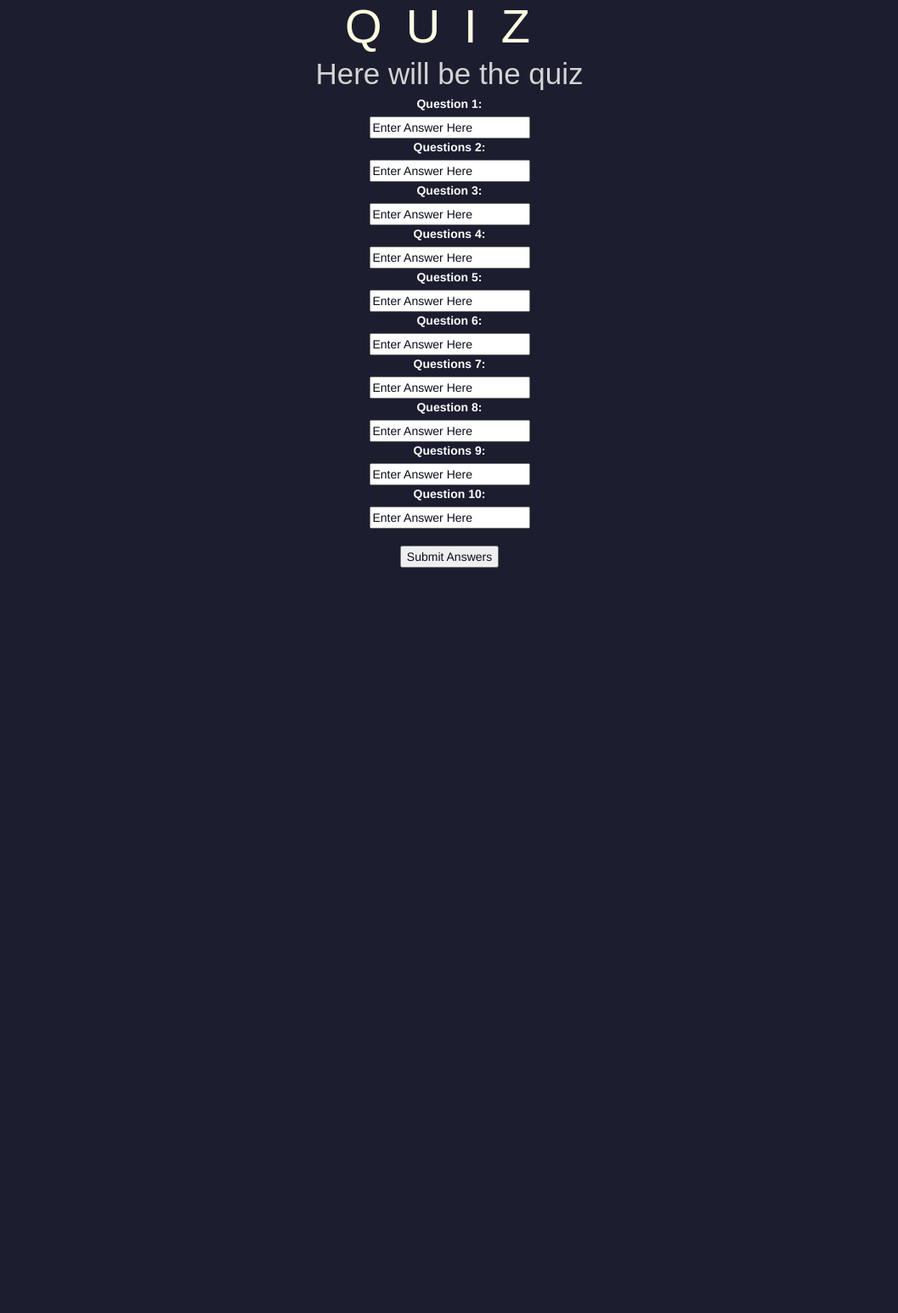
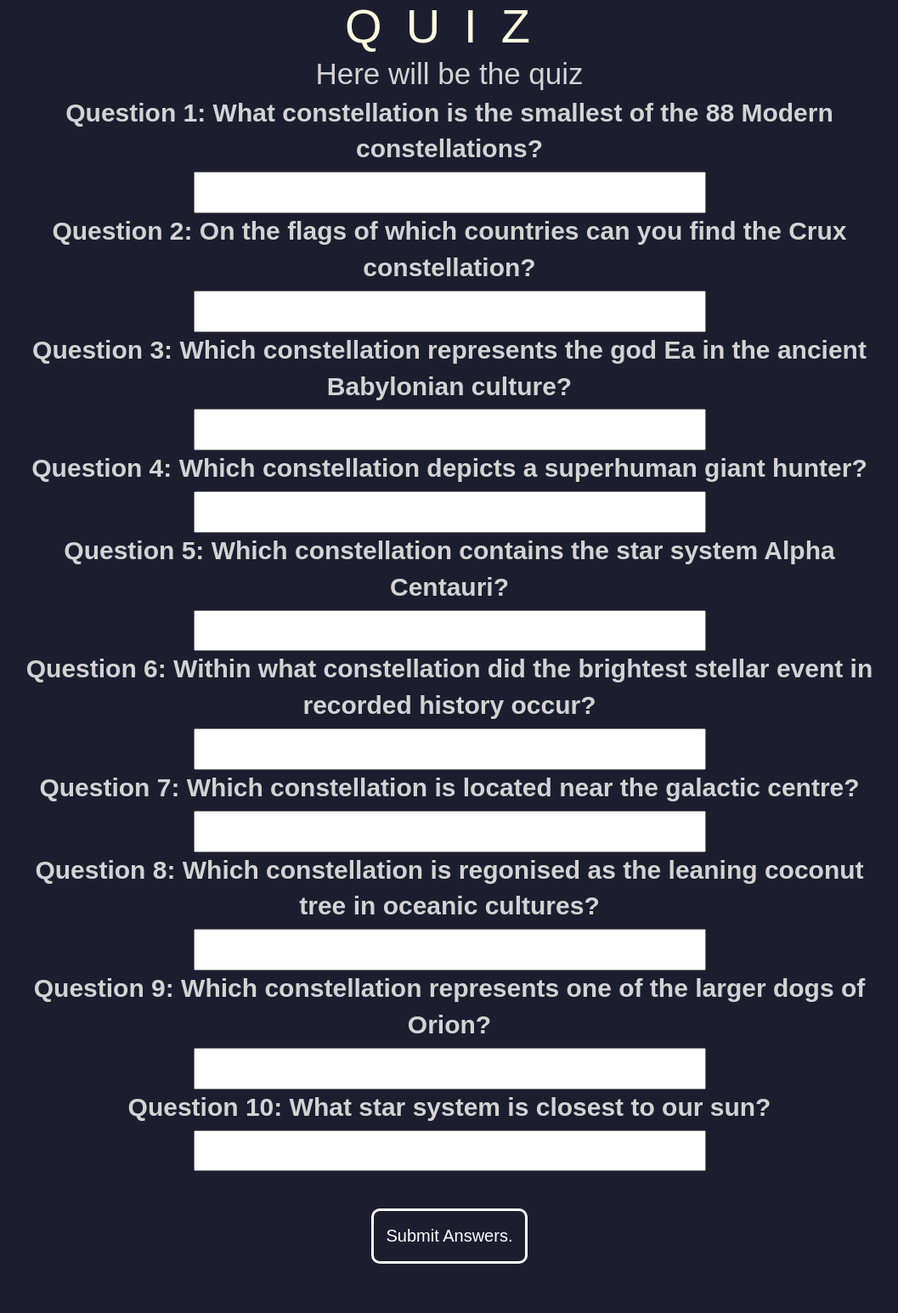
Before and after one commit to 22716248/Agile-Web-Dev-Proj-1, a Flask app: page /quiz in a window 1280 px wide. Shown: the whole page at 85% size, without its empty margins (111-1168 px from the left). Before the commit the page ends 668 px from the top, so only its background shows below. Run offline with Flask 2, Linux system fonts and the light colour scheme; a user stored in the database is signed in; tables that the repository leaves empty hold one stand-in row (values such as "Sample post"); some libraries are stand-ins or nearby versions.

Commit message:
Quiz Implemented
This implements the quiz with hardcoded questions. It uses POST and GET with Flask Forms, and basic server side validation. It updates the database, on a user-based, per attempt level.

```diff
--- a/app/forms.py
+++ b/app/forms.py
@@ -21,15 +21,15 @@ class RegistrationForm(FlaskForm):
             raise ValidationError('Please use a different username.')
 
 class QuizForm(FlaskForm):
-    question1 = StringField("Question 1: ", validators=[DataRequired()])
-    question2 = StringField("Question 2: ", validators=[DataRequired()])
-    question3 = StringField("Question 3: ", validators=[DataRequired()])
-    question4 = StringField("Question 4: ", validators=[DataRequired()])
-    question5 = StringField("Question 5: ", validators=[DataRequired()])
-    question6 = StringField("Question 6: ", validators=[DataRequired()])
-    question7 = StringField("Question 7: ", validators=[DataRequired()])
-    question8 = StringField("Question 8: ", validators=[DataRequired()])
-    question9 = StringField("Question 9: ", validators=[DataRequired()])
-    question10 = StringField("Question 10: ", validators=[DataRequired()])
+    question1 = StringField("Question 1: What constellation is the smallest of the 88 Modern constellations?", validators=[DataRequired()])
+    question2 = StringField("Question 2: On the flags of which countries can you find the Crux constellation?", validators=[DataRequired()])
+    question3 = StringField("Question 3: Which constellation represents the god Ea in the ancient Babylonian culture?", validators=[DataRequired()])
+    question4 = StringField("Question 4: Which constellation depicts a superhuman giant hunter?", validators=[DataRequired()])
+    question5 = StringField("Question 5: Which constellation contains the star system Alpha Centauri?", validators=[DataRequired()])
+    question6 = StringField("Question 6: Within what constellation did the brightest stellar event in recorded history occur?", validators=[DataRequired()])
+    question7 = StringField("Question 7: Which constellation is located near the galactic centre?", validators=[DataRequired()])
+    question8 = StringField("Question 8: Which constellation is regonised as the leaning coconut tree in oceanic cultures?", validators=[DataRequired()])
+    question9 = StringField("Question 9: Which constellation represents one of the larger dogs of Orion?", validators=[DataRequired()])
+    question10 = StringField("Question 10: What star system is closest to our sun?", validators=[DataRequired()])
 
     submit = SubmitField('Submit Answers.')
--- a/app/routes.py
+++ b/app/routes.py
@@ -4,106 +4,108 @@ from app import app, db
 from flask import render_template, flash, redirect, url_for, request
 from app.forms import LoginForm, QuizForm, RegistrationForm
 from flask_login import current_user, login_user, logout_user, login_required
-from app.models import User, Score
+from app.models import Question, User, Score
 from werkzeug.urls import url_parse
 @app.route('/')
 @app.route('/index')
 def index():
 	return render_template('index.html')
 
-@app.route('/quiz')
+@app.route('/quiz', methods=['POST', 'GET'])
 def quiz():
     form = QuizForm()
     if form.validate_on_submit:
         user_id = current_user.get_id()
         scores = []
+        attempts_list = Score.query.with_entities(Score.attempts).where(Score.user_id == user_id).all()
+        curr_attempt = max(attempts_list)[0] + 1
 
         # All questions hardcoded
 
         #Question 1
-        if form.question1.data == "answer":
-            newScore = Score(user_id=user_id, score=1) # Make DB add a new attempt each time? !<<<<<<<<<<<
+        if form.question1.data == "Crux":
+            newScore = Score(user_id=user_id, score=1, question_id=1, attempts=curr_attempt)
             scores.append(newScore)
         else:
-            newScore = Score(user_id=user_id, score=0)
+            newScore = Score(user_id=user_id, score=0, question_id=1, attempts=curr_attempt)
             scores.append(newScore)
 
         #Question 2
-        if form.question1.data == "answer":
-            newScore = Score(user_id=user_id, score=1) # Make DB add a new attempt each time? !<<<<<<<<<<<
+        if form.question2.data == "Australia, New Zealand, Brazil, Papua New Guinea, Samoa":
+            newScore = Score(user_id=user_id, score=1, question_id=2, attempts=curr_attempt)
             scores.append(newScore)
         else:
-            newScore = Score(user_id=user_id, score=0)
+            newScore = Score(user_id=user_id, score=0, question_id=2, attempts=curr_attempt)
             scores.append(newScore)
 
         #Question 3
-        if form.question1.data == "answer":
-            newScore = Score(user_id=user_id, score=1) # Make DB add a new attempt each time? !<<<<<<<<<<<
+        if form.question3.data == "Aquarius":
+            newScore = Score(user_id=user_id, score=1, question_id=3, attempts=curr_attempt)
             scores.append(newScore)
         else:
-            newScore = Score(user_id=user_id, score=0)
+            newScore = Score(user_id=user_id, score=0, question_id=3, attempts=curr_attempt)
             scores.append(newScore)
 
         #Question 4
-        if form.question1.data == "answer":
-            newScore = Score(user_id=user_id, score=1) # Make DB add a new attempt each time? !<<<<<<<<<<<
+        if form.question4.data == "Orion":
+            newScore = Score(user_id=user_id, score=1, question_id=4, attempts=curr_attempt)
             scores.append(newScore)
         else:
-            newScore = Score(user_id=user_id, score=0)
+            newScore = Score(user_id=user_id, score=0, question_id=4, attempts=curr_attempt)
             scores.append(newScore)
 
         #Question 5
-        if form.question1.data == "answer":
-            newScore = Score(user_id=user_id, score=1) # Make DB add a new attempt each time? !<<<<<<<<<<<
+        if form.question5.data == "Centaurus":
+            newScore = Score(user_id=user_id, score=1, question_id=5, attempts=curr_attempt)
             scores.append(newScore)
         else:
-            newScore = Score(user_id=user_id, score=0)
+            newScore = Score(user_id=user_id, score=0, question_id=5, attempts=curr_attempt)
             scores.append(newScore)
 
         #Question 6
-        if form.question1.data == "answer":
-            newScore = Score(user_id=user_id, score=1) # Make DB add a new attempt each time? !<<<<<<<<<<<
+        if form.question6.data == "Lupus":
+            newScore = Score(user_id=user_id, score=1, question_id=6, attempts=curr_attempt)
             scores.append(newScore)
         else:
-            newScore = Score(user_id=user_id, score=0)
+            newScore = Score(user_id=user_id, score=0, question_id=6, attempts=curr_attempt)
             scores.append(newScore)
 
         #Question 7
-        if form.question1.data == "answer":
-            newScore = Score(user_id=user_id, score=1) # Make DB add a new attempt each time? !<<<<<<<<<<<
+        if form.question7.data == "Sagittarius":
+            newScore = Score(user_id=user_id, score=1, question_id=7, attempts=curr_attempt)
             scores.append(newScore)
         else:
-            newScore = Score(user_id=user_id, score=0)
+            newScore = Score(user_id=user_id, score=0, question_id=7, attempts=curr_attempt)
             scores.append(newScore)
 
         #Question 8
-        if form.question1.data == "answer":
-            newScore = Score(user_id=user_id, score=1) # Make DB add a new attempt each time? !<<<<<<<<<<<
+        if form.question8.data == "Scorpius":
+            newScore = Score(user_id=user_id, score=1, question_id=8, attempts=curr_attempt)
             scores.append(newScore)
         else:
-            newScore = Score(user_id=user_id, score=0)
+            newScore = Score(user_id=user_id, score=0, question_id=8, attempts=curr_attempt)
             scores.append(newScore)
 
         #Question 9
-        if form.question1.data == "answer":
-            newScore = Score(user_id=user_id, score=1) # Make DB add a new attempt each time? !<<<<<<<<<<<
+        if form.question9.data == "Canis Major":
+            newScore = Score(user_id=user_id, score=1, question_id=9, attempts=curr_attempt)
             scores.append(newScore)
         else:
-            newScore = Score(user_id=user_id, score=0)
+            newScore = Score(user_id=user_id, score=0, question_id=9, attempts=curr_attempt)
             scores.append(newScore)
 
         #Question 10
-        if form.question1.data == "answer":
-            newScore = Score(user_id=user_id, score=1) # Make DB add a new attempt each time? !<<<<<<<<<<<
+        if form.question10.data == "Alpha Centauri":
+            newScore = Score(user_id=user_id, score=1, question_id=10, attempts=curr_attempt)
             scores.append(newScore)
         else:
-            newScore = Score(user_id=user_id, score=0)
+            newScore = Score(user_id=user_id, score=0, question_id=10, attempts=curr_attempt)
             scores.append(newScore)
 
         db.session.add_all(scores)
         db.session.commit()
         #return redirect(url_for('index'))
-    return render_template('quiz.html', title='Take Quiz', form=form)
+    return render_template('quiz.html', title='Quiz', form=form)
 
 @app.route('/login', methods=['GET', 'POST'])
 def login():
--- a/app/templates/index.html
+++ b/app/templates/index.html
@@ -25,7 +25,7 @@
     <div style="font-size:larger">
         <!-- STYLE THE BUTTONS LATER-->
         {% if current_user.is_anonymous %}
-        <a href="/login"><button class="buttons" style="margin-top: 20px;"> </span>LOGIN  <span class="glyphicon glyphicon-log-in"></span></button></a>
+        <a href="/login"><button class="buttons" style="margin-top: 20px;"> </span>LOGIN/REGISTER  <span class="glyphicon glyphicon-log-in"></span></button></a>
         {% else %}
         <div class="row">
             <div class="col-sm-12">
--- a/app/templates/quiz.html
+++ b/app/templates/quiz.html
@@ -28,28 +28,87 @@
                     Here will be the quiz
                 </p>
             </div>
-                <form>
-                    <label for="q1">Question 1:</label><br>
-                    <input type="text" id="q1" name="q1" value="Enter Answer Here"><br>
-                    <label for="q2">Questions 2:</label><br>
-                    <input type="text" id="q2" name="q2" value="Enter Answer Here"><br>
-                    <label for="q1">Question 3:</label><br>
-                    <input type="text" id="q3" name="q3" value="Enter Answer Here"><br>
-                    <label for="q2">Questions 4:</label><br>
-                    <input type="text" id="q4" name="q4" value="Enter Answer Here"><br>
-                    <label for="q1">Question 5:</label><br>
-                    <input type="text" id="q5" name="q5" value="Enter Answer Here"><br>
-                    <label for="q1">Question 6:</label><br>
-                    <input type="text" id="q6" name="q6" value="Enter Answer Here"><br>
-                    <label for="q2">Questions 7:</label><br>
-                    <input type="text" id="q7" name="q7" value="Enter Answer Here"><br>
-                    <label for="q1">Question 8:</label><br>
-                    <input type="text" id="q8" name="q8" value="Enter Answer Here"><br>
-                    <label for="q2">Questions 9:</label><br>
-                    <input type="text" id="q9" name="q9" value="Enter Answer Here"><br>
-                    <label for="q1">Question 10:</label><br>
-                    <input type="text" id="q10" name="q10" value="Enter Answer Here"><br><br>
-                    <input type="submit" value="Submit Answers">
+            <form action="" method="post" novalidate>
+                    {{ form.hidden_tag() }}
+
+                    <p class="support-text">
+                        {{ form.question1.label }}
+                        {{ form.question1(size=32) }}
+                        {% for error in form.question1.errors %}
+                        <span style="color: red;font-size: small;">{{ error }}</span>
+                        {% endfor %}
+                    </p>
+
+                    <p class="support-text">
+                        {{ form.question2.label }}
+                        {{ form.question2(size=32) }}
+                        {% for error in form.question2.errors %}
+                        <span style="color: red;font-size: small;">{{ error }}</span>
+                        {% endfor %}
+                    </p>
+
+                    <p class="support-text">
+                        {{ form.question3.label }}
+                        {{ form.question3(size=32) }}
+                        {% for error in form.question3.errors %}
+                        <span style="color: red;font-size: small;">{{ error }}</span>
+                        {% endfor %}
+                    </p>
+
+                    <p class="support-text">
+                        {{ form.question4.label }}
+                        {{ form.question4(size=32) }}
+                        {% for error in form.question4.errors %}
+                        <span style="color: red;font-size: small;">{{ error }}</span>
+                        {% endfor %}
+                    </p>
+
+                    <p class="support-text">
+                        {{ form.question5.label }}
+                        {{ form.question5(size=32) }}
+                        {% for error in form.question5.errors %}
+                        <span style="color: red;font-size: small;">{{ error }}</span>
+                        {% endfor %}
+                    </p>
+
+                    <p class="support-text">
+                        {{ form.question6.label }}
+                        {{ form.question6(size=32) }}
+                        {% for error in form.question6.errors %}
+                        <span style="color: red;font-size: small;">{{ error }}</span>
+                        {% endfor %}
+                    </p>
+
+                    <p class="support-text">
+                        {{ form.question7.label }}
+                        {{ form.question7(size=32) }}
+                        {% for error in form.question7.errors %}
+                        <span style="color: red;font-size: small;">{{ error }}</span>
+                        {% endfor %}
+                    </p>
+                    <p class="support-text">
+                        {{ form.question8.label }}
+                        {{ form.question8(size=32) }}
+                        {% for error in form.question8.errors %}
+                        <span style="color: red;font-size: small;">{{ error }}</span>
+                        {% endfor %}
+                    </p>
+                    <p class="support-text">
+                        {{ form.question9.label }}
+                        {{ form.question9(size=32) }}
+                        {% for error in form.question9.errors %}
+                        <span style="color: red;font-size: small;">{{ error }}</span>
+                        {% endfor %}
+                    </p>
+                    <p class="support-text">
+                        {{ form.question10.label }}
+                        {{ form.question10(size=32) }}
+                        {% for error in form.question10.errors %}
+                        <span style="color: red;font-size: small;">{{ error }}</span>
+                        {% endfor %}
+                    </p>
+
+                    <br> <br> <p>{{ form.submit() }}</p> <br> <br>
                 </form>
 
 
```
Also changed, not shown: app.db, 1 other file.
